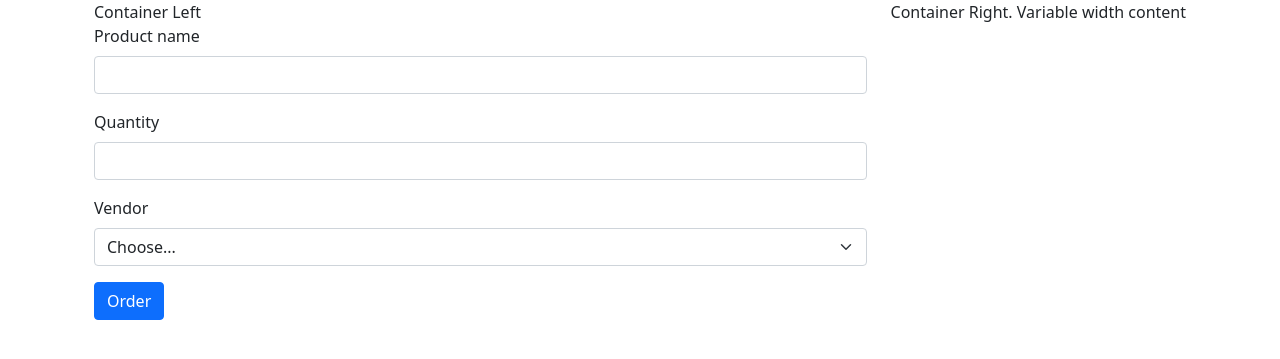
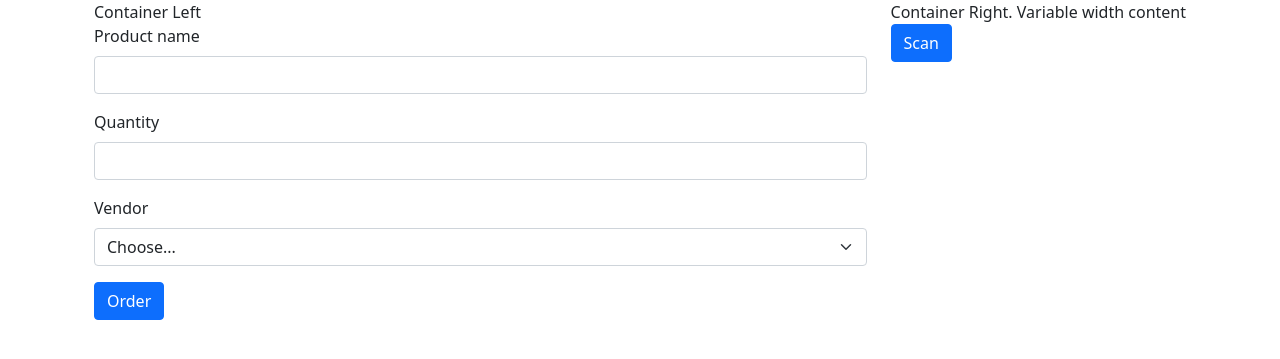
Before and after one commit to sebasalvarez13/inventory-system, a Flask app: template inventoryapp/templates/orders.html in a window 1280 px wide. Shown: the part 56-415 px from the top of the page. Run offline with Flask 3, Linux system fonts and the light colour scheme; the template is opened without the code that fills it, so the values that code supplies are empty.

Commit message:
Added temporary 'scan' button routed to /deliveries

```diff
--- a/inventoryapp/templates/orders.html
+++ b/inventoryapp/templates/orders.html
@@ -37,8 +37,11 @@
             Container Right. Variable width content
             <!-- Display table Orders -->
             {{ table|safe }}
+            <form action="/deliveries" method="POST">
+                <button type="submit" class="btn btn-primary">Scan</button>
+            </form>
+        </div>
 
-        </div>
     </div>
 </div>
 
```
